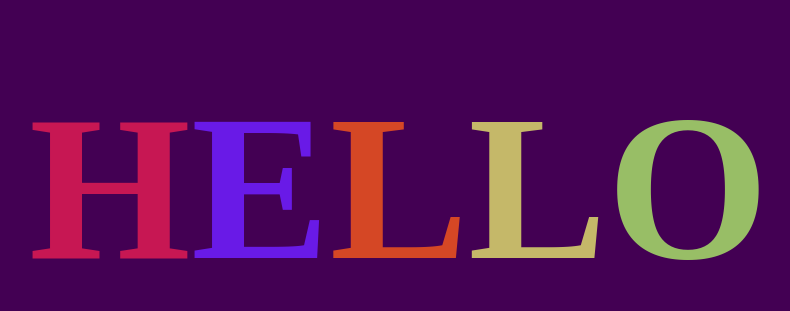
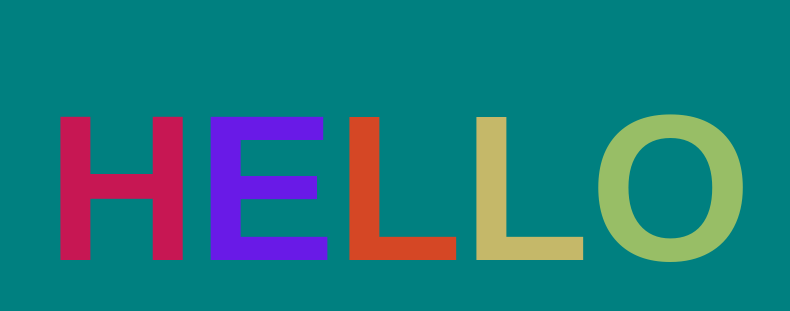
Before and after one commit to KangarooCodes/MemoryGame, a website: page index.html in a window 1280 px wide. Shown: the part 220-531 px from the top of the page, without its empty margins (241-1031 px from the left). Drawn offline with Linux system fonts and the light colour scheme.

Commit message:
tweak css

```diff
--- a/app.css
+++ b/app.css
@@ -3,12 +3,12 @@ body {
      justify-content: center;
      align-items: center;
      height: 100vh;
-     background-color: rgb(67, 0, 83);
+     background-color: teal;
 }
 
 h1 {
-     font-size: 13rem;
-     font-family: Montserrat;
+     font-size: 15rem;
+     font-family: sans-serif;
 }
 
 .letter {
```
